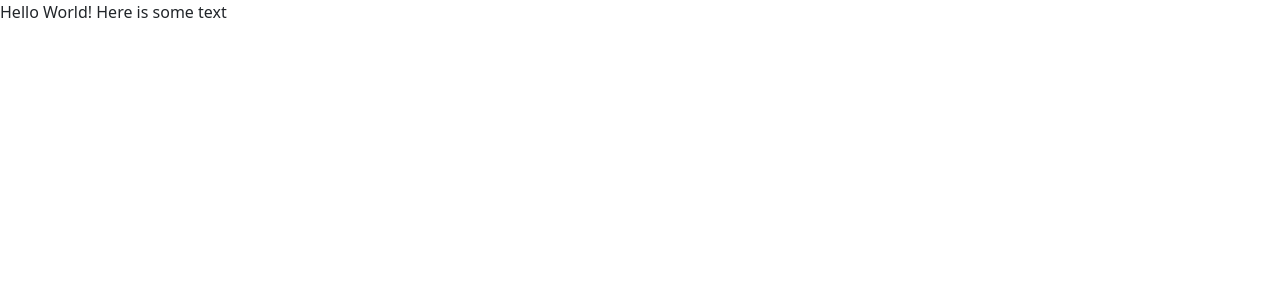
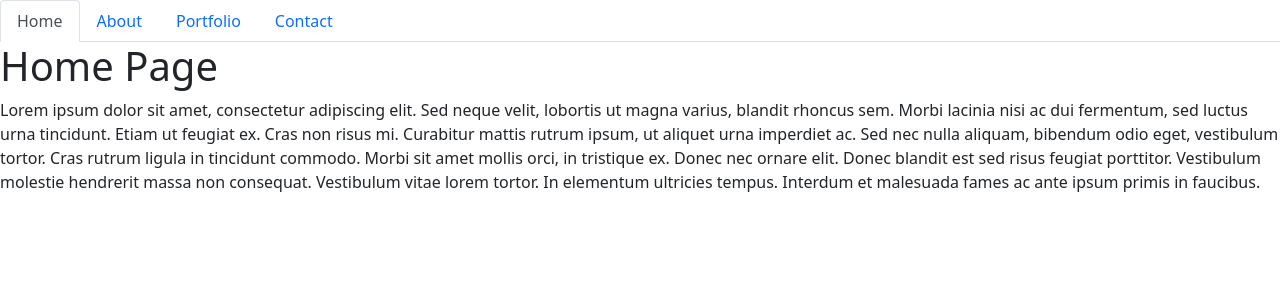
Before and after one commit to kaleb1027/react-portfolio, a React (Create React App) app: page / in a window 1280 px wide. Shown: the top 300 px of the page. Built offline with nearby package versions, Linux system fonts and the light colour scheme.

Commit message:
Used starter code from class repo

```diff
--- a/src/App.js
+++ b/src/App.js
@@ -1,9 +1,9 @@
 import React from "react";
-import HelloReact from './components/HelloReact';
+import PortfolioContainer from './components/PortfolioContainer';
 
 
 function App() {
-  return <HelloReact />;
+  return <PortfolioContainer />;
 }
 
 export default App;
--- a/src/components/HelloReact.js
+++ /dev/null
@@ -1,11 +0,0 @@
-import React from 'react';
-
-
-function HelloReact() {
-  const text = 'some text';
-
-
-  return <p>Hello World! Here is {text}</p>;
-}
-
-export default HelloReact;
--- /dev/null
+++ b/src/components/NavTabs.js
@@ -0,0 +1,53 @@
+import React from 'react';
+
+// Here we are using object destructuring assignment to pluck off our variables from the props object
+// We assign them to their own variable names
+function NavTabs({ currentPage, handlePageChange }) {
+  return (
+    <ul className="nav nav-tabs">
+      <li className="nav-item">
+        <a
+          href="#home"
+          onClick={() => handlePageChange('Home')}
+          // This is a conditional (ternary) operator that checks to see if the current page is "Home"
+          // If it is, we set the current page to 'nav-link-active', otherwise we set it to 'nav-link'
+          className={currentPage === 'Home' ? 'nav-link active' : 'nav-link'}
+        >
+          Home
+        </a>
+      </li>
+      <li className="nav-item">
+        <a
+          href="#about"
+          onClick={() => handlePageChange('About')}
+          // Check to see if the currentPage is `About`, and if so we use the active link class from bootstrap. Otherwise, we set it to a normal nav-link
+          className={currentPage === 'About' ? 'nav-link active' : 'nav-link'}
+        >
+          About
+        </a>
+      </li>
+      <li className="nav-item">
+        <a
+          href="#portfolio"
+          onClick={() => handlePageChange('Portfolio')}
+          // Check to see if the currentPage is `Portfolio`, and if so we use the active link class from bootstrap. Otherwise, we set it to a normal nav-link
+          className={currentPage === 'Portfolio' ? 'nav-link active' : 'nav-link'}
+        >
+          Portfolio
+        </a>
+      </li>
+      <li className="nav-item">
+        <a
+          href="#contact"
+          onClick={() => handlePageChange('Contact')}
+          // Check to see if the currentPage is `Contact`, and if so we use the active link class from bootstrap. Otherwise, we set it to a normal nav-link
+          className={currentPage === 'Contact' ? 'nav-link active' : 'nav-link'}
+        >
+          Contact
+        </a>
+      </li>
+    </ul>
+  );
+}
+
+export default NavTabs;
--- /dev/null
+++ b/src/components/PortfolioContainer.js
@@ -0,0 +1,35 @@
+import React, { useState } from 'react';
+import NavTabs from './NavTabs';
+import Home from './pages/Home';
+import About from './pages/About';
+import Portfolio from './pages/Portfolio';
+import Contact from './pages/Contact';
+
+export default function PortfolioContainer() {
+  const [currentPage, setCurrentPage] = useState('Home');
+
+  // This method is checking to see what the value of `currentPage` is. Depending on the value of currentPage, we return the corresponding component to render.
+  const renderPage = () => {
+    if (currentPage === 'Home') {
+      return <Home />;
+    }
+    if (currentPage === 'About') {
+      return <About />;
+    }
+    if (currentPage === 'Portfolio') {
+      return <Portfolio />;
+    }
+    return <Contact />;
+  };
+
+  const handlePageChange = (page) => setCurrentPage(page);
+
+  return (
+    <div>
+      {/* We are passing the currentPage from state and the function to update it */}
+      <NavTabs currentPage={currentPage} handlePageChange={handlePageChange} />
+      {/* Here we are calling the renderPage method which will return a component  */}
+      {renderPage()}
+    </div>
+  );
+}
--- a/src/components/pages/Blog.js
+++ b/src/components/pages/Portfolio.js
@@ -1,6 +1,6 @@
 import React from 'react';
 
-export default function Blog() {
+export default function Portfolio() {
   return (
     <div>
       <h1>Blog Page</h1>
```
